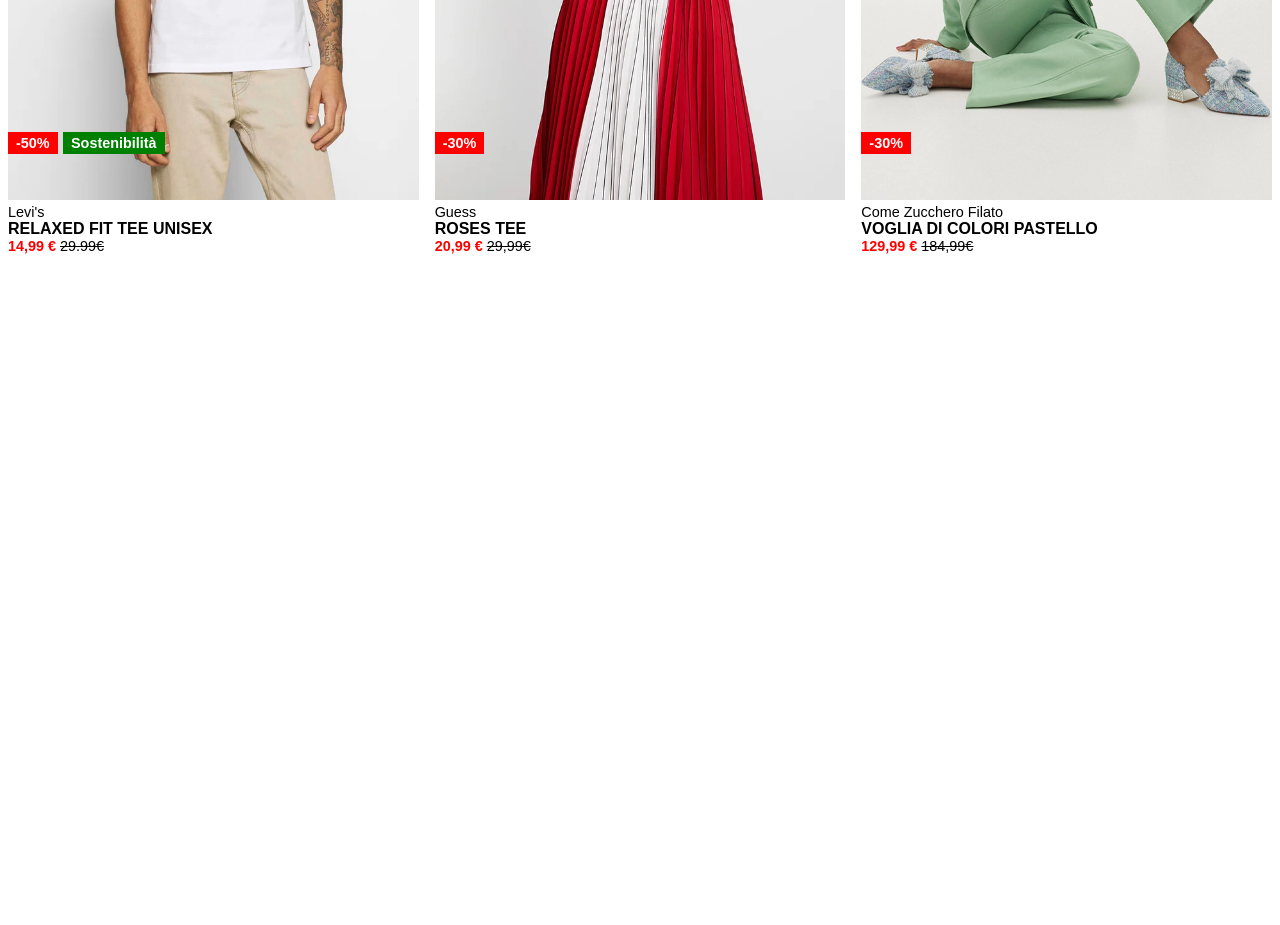
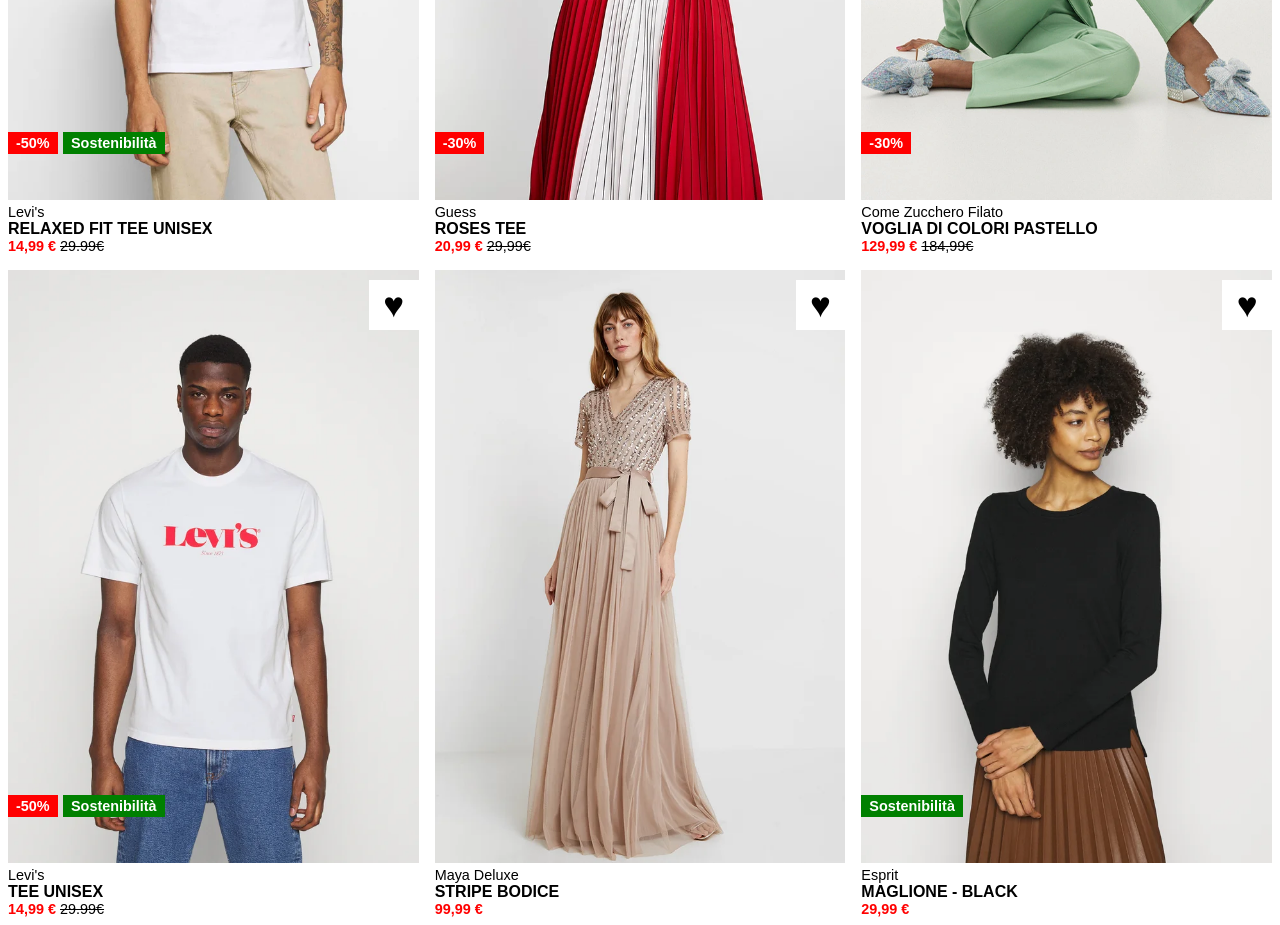
Before and after one commit to Dan848/html-css-boolando, a plain HTML site: page index.html in a window 1280 px wide. Shown: the part 500-1425 px from the top of the page. Before the commit the page ends 800 px from the top, so only its background shows below. Drawn offline with Linux system fonts and the light colour scheme.

Commit message:
add last 3 items card

```diff
--- a/css/style.css
+++ b/css/style.css
@@ -52,8 +52,9 @@ header {
     font-weight: 600;
     padding-right: 1rem;
 }
-/*/header*/
+/* /Header */
 
+/* Main */
 .item {
     width: calc(100%/3);
     padding: 0.5rem;
--- a/index.html
+++ b/index.html
@@ -71,6 +71,48 @@
                     <div class="price">129,99 € <span class="side-price">184,99€</span></div>
                 </div>
             </div>
+
+        <!-- ITEM 4 -->
+            <div class="item">
+                <div class="item-img">
+                    <img src="./img/4.webp" alt="">
+                    <div class="heart">&hearts;</div>
+                    <div class="discount label-one">-50%</div>
+                    <div class="eco label-two">Sostenibilità</div>
+                </div>
+                <div class="item-text">
+                    <div class="brand">Levi's</div>
+                    <div class="name">Tee Unisex</div>
+                    <div class="price">14,99 € <spanc class="side-price">29.99€</span></div>
+                </div>
+            </div>
+
+        <!-- ITEM 5 -->
+            <div class="item">
+                <div class="item-img">
+                    <img src="./img/5.webp" alt="">
+                    <div class="heart">&hearts;</div>
+                </div>
+                <div class="item-text">
+                    <div class="brand">Maya Deluxe</div>
+                    <div class="name">Stripe Bodice</div>
+                    <div class="price">99,99 €</div>
+                </div>
+            </div>
+
+        <!-- ITEM 6 -->
+            <div class="item">
+                <div class="item-img">
+                    <img src="./img/6.webp" alt="">
+                    <div class="heart">&hearts;</div>
+                    <div class="eco label-one">Sostenibilità</div>
+                </div>
+                <div class="item-text">
+                    <div class="brand">Esprit</div>
+                    <div class="name">Maglione - Black</div>
+                    <div class="price">29,99 €</div>
+                </div>
+            </div>
         </div>
 
     </main>
```
